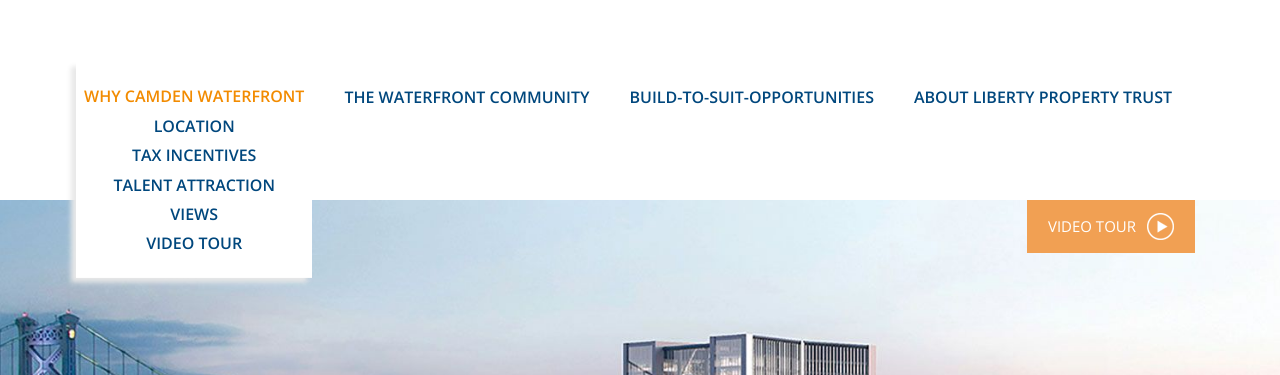
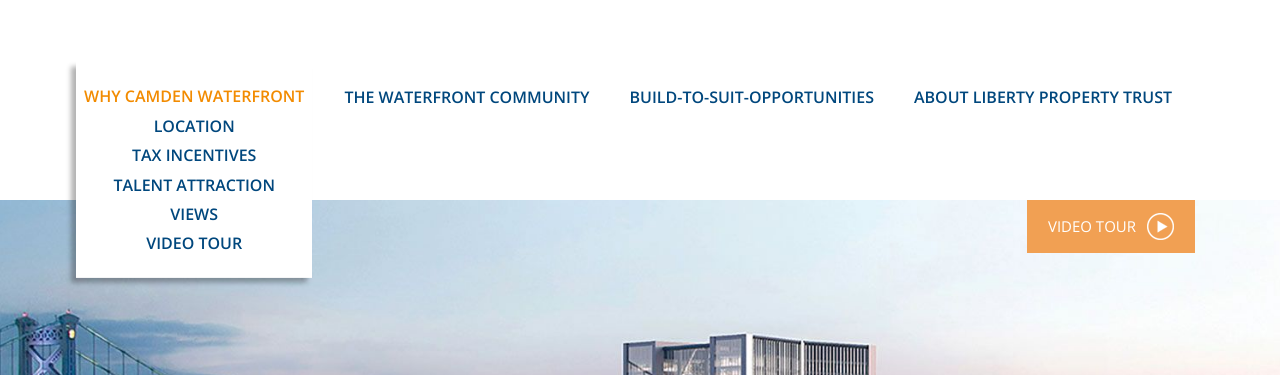
Before and after one commit to aaronfrey-freelance/PepperLillie-Camden-Waterfront, a PHP site: page /index.php in a window 1280 px wide, after a click on "WHY CAMDEN WATERFRONT". Shown: the top 375 px of the page. Run offline with PHP 8.4, Linux system fonts and the light colour scheme; some libraries are stand-ins or nearby versions.

Commit message:
steve edits

```diff
--- a/css/header.css
+++ b/css/header.css
@@ -175,9 +175,9 @@
     top: -19px;
     border-radius: 0;
     border: none;
-    -webkit-box-shadow: -5px 5px 5px 0px rgba(232, 232, 232, 1);
-    -moz-box-shadow: -5px 5px 5px 0px rgba(232, 232, 232, 1);
-    box-shadow: -5px 5px 5px 0px rgba(232, 232, 232, 1);
+    -webkit-box-shadow: -5px 5px 5px 0px rgba(000, 000, 000, 0.3);
+    -moz-box-shadow: -5px 5px 5px 0px rgba(000, 000, 000, 0.3);
+    box-shadow: -5px 5px 5px 0px rgba(000, 000, 000, 0.3);
     width: 100%;
     text-align: center;
     padding: 20px 0;
--- a/js/main.js
+++ b/js/main.js
@@ -39,13 +39,7 @@ function getWindowWidth() {
   function animateLeft() {
     $('.pan-image').animate({
       'background-position-x': '100%'
-    }, 30000, 'swing', animateRight);
-  }
-
-  function animateRight() {
-    $('.pan-image').animate({
-      'background-position-x': '0%'
-    }, 30000, 'swing', animateLeft);
+    }, 30000, 'swing');
   }
 
   animateLeft();
```
Also changed, not shown: img/talent/banner.png (added).
